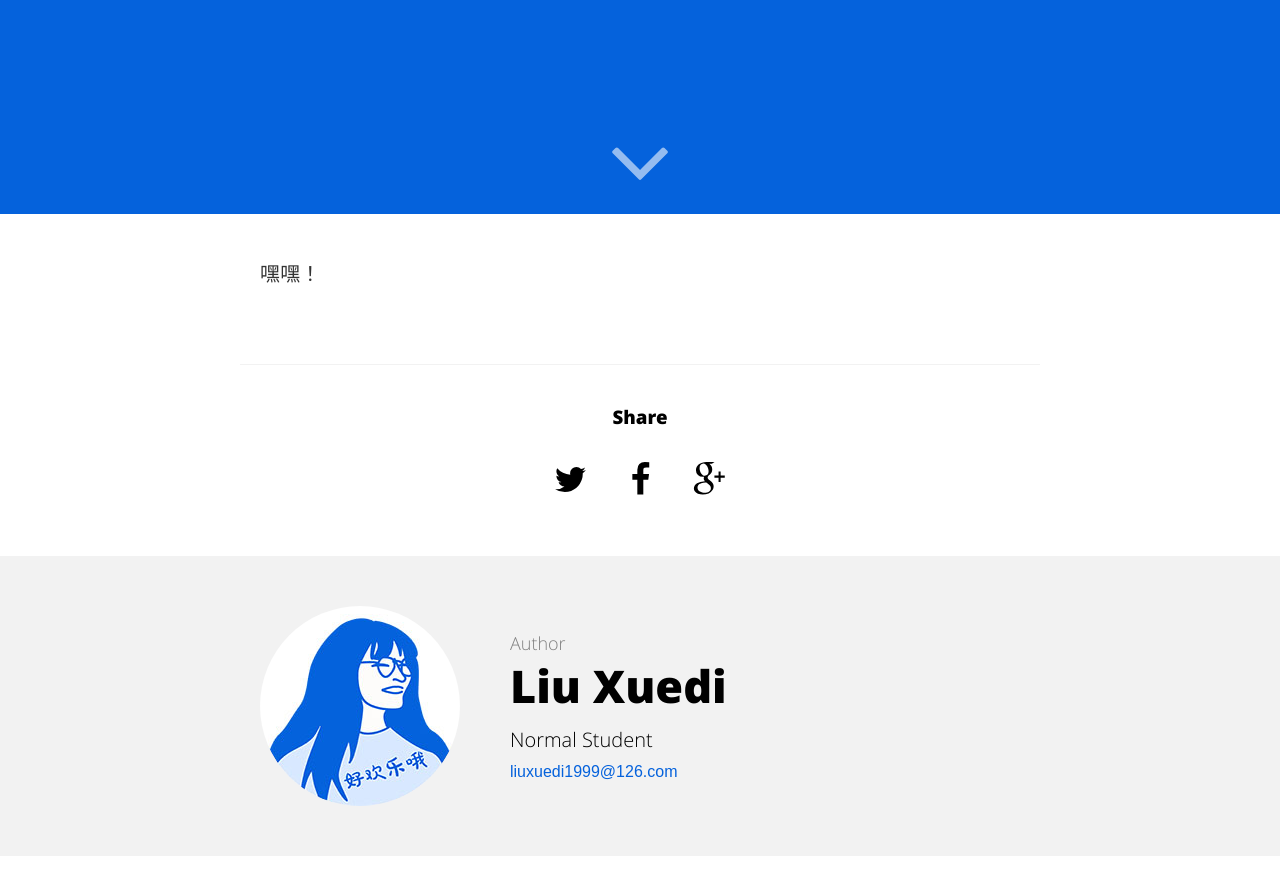
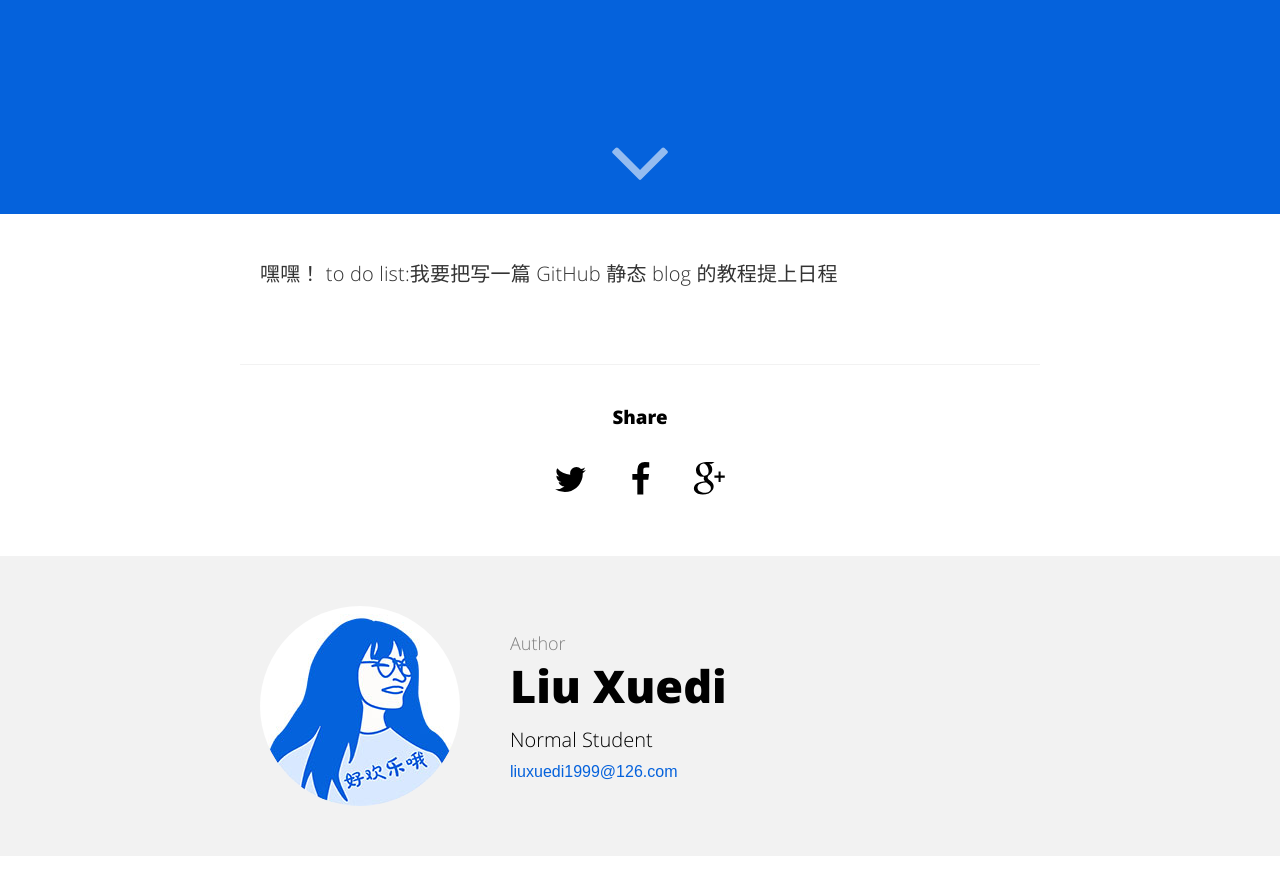
Before and after one commit to Xuedixuedi/Xuedixuedi.github.io, a Jekyll site: the page built from _posts/2019-10-10-我-来-辣.md, in a window 1280 px wide and 900 px high, scrolled down 686 px. Shown: the top 895 px of the window. Built offline with Jekyll 4.4.1, drawn with Linux system fonts in a browser that asks for light colours; comment, search, counter and statistics services are not loaded.

Commit message:
change a post and change series

```diff
--- a/_posts/2019-10-10-我-来-辣.md
+++ b/_posts/2019-10-10-我-来-辣.md
@@ -7,7 +7,8 @@
 tags:
     - lxd
 categories:
-    - I love Jekyll
+    - I love lxd
 ---
 
 嘿嘿！
+to do list:我要把写一篇 GitHub 静态 blog 的教程提上日程
--- a/series.html
+++ b/series.html
@@ -3,7 +3,7 @@
 title: "Series"
 permalink: /series/index.html
 image: '/assets/img/series.png'
-description: "Take a look at my series about lorem ipsum..."
+description: "Take a look at my series about Liu Xuedi..."
 ---
 
 {% for tag in site.categories %}
```
